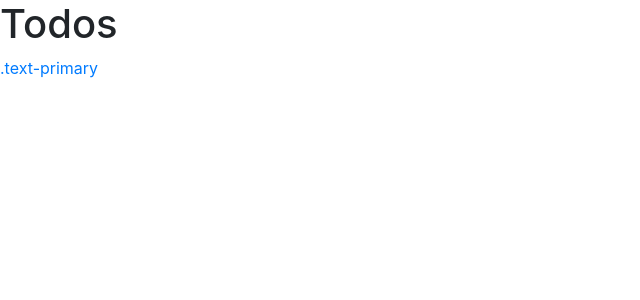
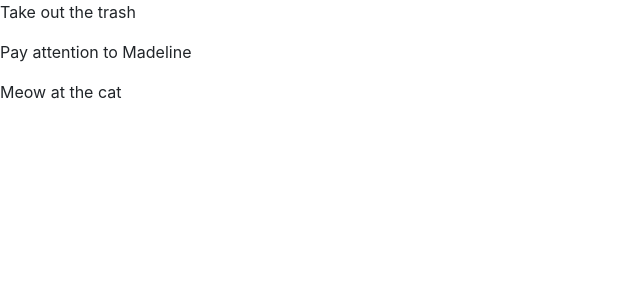
Before and after one commit to chrislacey89/toDoList, a React (Create React App) app: page / in a window 1280 px wide. Shown: the top 300 px of the page, without its empty margins (0-640 px from the left). Built offline with nearby package versions, Linux system fonts and the light colour scheme.

Commit message:
added proptypes

```diff
--- a/src/App.js
+++ b/src/App.js
@@ -28,7 +28,7 @@
   render() {
     return (
       <div>
-        <Todos />
+        <Todos todos={this.state.todos} />
       </div>
     );
   }
--- /dev/null
+++ b/src/Components/TodoItem.js
@@ -0,0 +1,18 @@
+import React, { Component } from "react";
+import PropTypes from "prop-types";
+
+export class TodoItem extends Component {
+  render() {
+    return (
+      <div>
+        <p>{this.props.todo.title}</p>
+      </div>
+    );
+  }
+}
+
+TodoItem.propTypes = {
+  todos: PropTypes.object.isRequired
+};
+
+export default TodoItem;
--- a/src/Components/Todos.js
+++ b/src/Components/Todos.js
@@ -1,14 +1,16 @@
 import React, { Component } from "react";
+import TodoItem from "./TodoItem";
+import PropTypes from "prop-types";
 
 class Todos extends Component {
   render() {
-    return (
-      <div>
-        <h1>Todos</h1>
-        <p class="text-primary">.text-primary</p>
-      </div>
-    );
+    console.log(this.props.todos);
+    return this.props.todos.map(todo => <TodoItem key={todo.id} todo={todo} />);
   }
 }
 
+Todos.propTypes = {
+  todos: PropTypes.array.isRequired
+};
+
 export default Todos;
```
